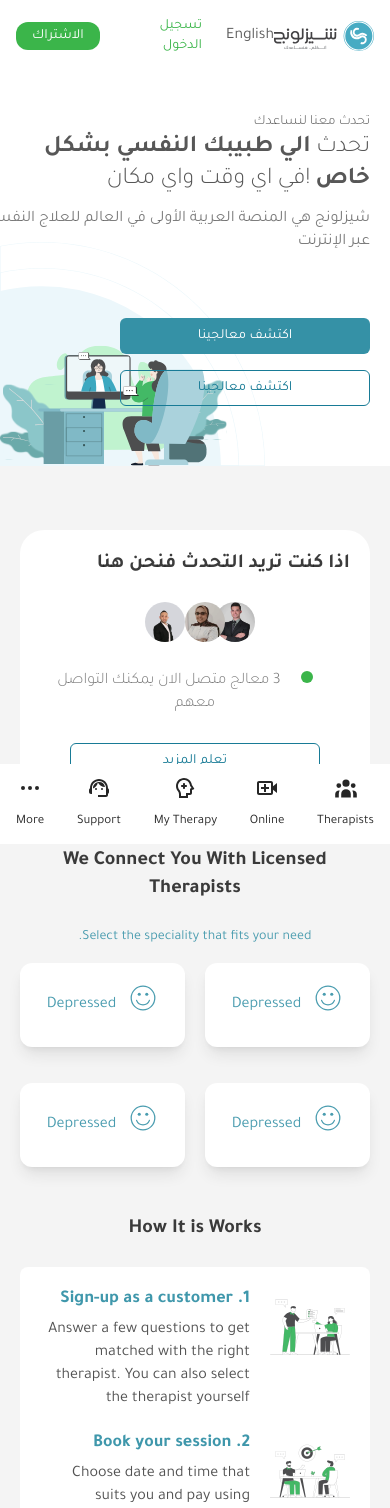
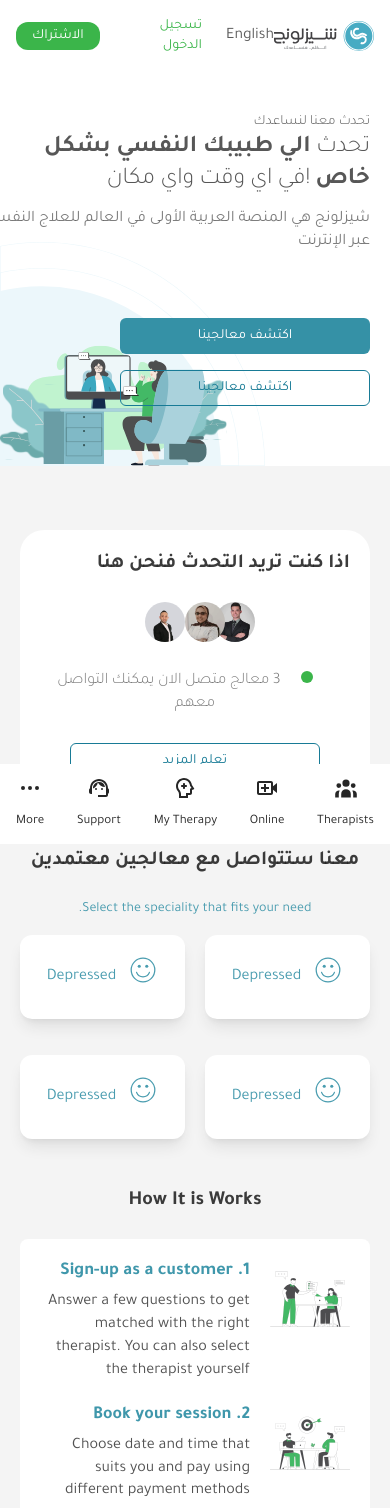
Before and after one commit to shazlong-clone/shazlong-front, a React (Create React App) app: page / in a window 390 px wide. Shown: the top 1508 px of the page. Built offline with nearby package versions, Linux system fonts and the light colour scheme.

Commit message:
add more styles

```diff
--- a/public/locales/ar/translation.json
+++ b/public/locales/ar/translation.json
@@ -13,6 +13,7 @@
     "Get_Matched":"تواصل مع المعالج",
     "Online_Therapist_Online_Header":"اذا كنت تريد التحدث فنحن هنا",
     "Learn_More":"تعلم المزيد",
-    "Online_Therapist":"{{count}} معالج متصل الان يمكنك التواصل معهم"
+    "Online_Therapist":"{{count}} معالج متصل الان يمكنك التواصل معهم",
+    "We_Connect_You_With_Licensed_Therapists":"معنا ستتواصل مع معالجين معتمدين"
 
 }
--- a/src/components/Diseases.js
+++ b/src/components/Diseases.js
@@ -1,6 +1,7 @@
 import React from 'react';
 import { CiFaceSmile } from 'react-icons/ci';
 import Header from './Header';
+import { useTranslation } from 'react-i18next';
 const diseases = [
   {
     name: 'Depressed',
@@ -20,9 +21,11 @@ const diseases = [
   },
 ];
 function Diseases() {
+  const { t, i18n } = useTranslation();
+  const currentLang = i18n.resolvedLanguage;
   return (
     <div>
-      <Header>We Connect You With Licensed Therapists</Header>
+      <Header>{t('We_Connect_You_With_Licensed_Therapists')}</Header>
       <p className='text-center text-cyan/90 text-sm'>
         Select the speciality that fits your need.
       </p>
--- a/src/components/Footer.js
+++ b/src/components/Footer.js
@@ -6,10 +6,14 @@ import SVLogoFill from '../assets/images/SVLogoFill.svg';
 
 function Footer() {
   return (
-    <div className='bg-gray/90 text-white py-10 mt-20 lg:mt-0 md:px-10 md:py-16 py-10'>
+    <div className='bg-gray/90 text-white py-10 mt-20 lg:mt-0 md:px-10 md:py-16'>
       <div className='container'>
         <section className='lg:flex lg:gap-10'>
-          <article className='text-center lg:text-start mb-5 lg:mb-0 border-b border-t-0 border-r-0 border-l-0 border-b-white border-solid lg:flex-[1_1_50%] lg:border-b-0 '>
+          <article className='
+            text-center lg:text-start mb-5
+            lg:mb-0 border-b border-t-0 border-r-0
+            border-l-0 border-b-white border-solid
+            lg:flex-[1_1_50%] lg:border-b-0 '>
             <img
               src={shezlongLogoLight}
               className='w-[50%] md:w-[40%] mb-4 lg:w-[60%]'
@@ -41,20 +45,31 @@ function Footer() {
             <div className='text-center mt-10'>
               <h2 className='text-3xl lg:text-xl lg:text-start lg:mb-5'>Join us</h2>
               <section className='lg:flex items-center gap-2'>
-                <button className='font-bold border mt-5 lg:mt-0 rounded-lg border-white text-white bg-opacity-0 bg-gray py-3 px-14 lg:px-0 md:block md:w-full'>
+                <button className='
+                  font-bold border mt-5 lg:mt-0 rounded-lg
+                 border-white text-white bg-opacity-0
+                bg-gray py-3 px-14 lg:px-0 md:block md:w-full'
+                 >
                   Join as a Client
                 </button>
                 <div className='my-3'>Or</div>
-                <button className='font-bold border rounded-lg border-white text-white bg-opacity-0 bg-gray py-3 px-14 lg:px-0 md:block md:w-full'>
+                <button className='
+                  font-bold border rounded-lg
+                 border-white text-white
+                 bg-opacity-0 bg-gray py-3
+                 px-14 lg:px-0 md:block md:w-full'>
                   Join as a Therapist
                 </button>
               </section>
-                <div className='mt-5'>if you have an account <a href='/' className='text-white hover:text-white underline'>Sign in</a> </div>
+                <div className='mt-5'>
+                    if you have an account
+                    <a href='/' className='text-white hover:text-white underline'>Sign in</a>
+                  </div>
             </div>
           </article>
         </section>
       </div>
-      <div className='text-center'>
+      <div className='text-center mt-5'>
         <a href='https://saeedkhal.github.io/saeed-khaled-portfolio/' className='text-white hover:text-white underline'>
         Copyright © {new Date().getFullYear()} <img className='w-[30px] text-cyan' src={SVLogoFill} alt='d' /> Saeed Khaled
         <br />
--- a/src/components/FooterMenu.js
+++ b/src/components/FooterMenu.js
@@ -4,7 +4,7 @@ import { BiVideoPlus } from 'react-icons/bi';
 import { MdSupportAgent } from 'react-icons/md';
 import { RiPsychotherapyLine } from 'react-icons/ri';
 import { FiMoreHorizontal } from 'react-icons/fi';
-import { Button, Drawer } from 'rsuite';
+import { Drawer } from 'rsuite';
 
 function FooterMenu() {
 
@@ -40,7 +40,7 @@ function FooterMenu() {
           <Drawer.Title className='text-center text-2xl text-cyan'>More</Drawer.Title>
         </Drawer.Header>
           <Drawer.Body>
-
+            <div></div>
           </Drawer.Body>
         </Drawer>
     </div>
--- a/src/components/NavBar.js
+++ b/src/components/NavBar.js
@@ -10,7 +10,7 @@ function NavBar() {
   const currLang = i18n.resolvedLanguage;
   useEffect(() =>{
     applyRtlCssStyles(currLang)
-  },[currLang])
+  },[currLang]);
   return (
     <div className='items-center border-b-[1px] border-gray/10 px-4 py-3 lg:px-20 bg-white'>
       <div className='max-w-6xl flex justify-between items-center m-auto'>
--- a/src/i18n/index.js
+++ b/src/i18n/index.js
@@ -26,6 +26,8 @@ i18n
       loadPath: '/locales/{{lng}}/translation.json',
     }
 
+
+
   });
   i18n.services.formatter.add('DATE_HUGE', (value, lng, options) => {
     return DateTime.fromJSDate(value).setLocale(lng).toLocaleString(DateTime.DATE_HUGE)
--- a/src/index.css
+++ b/src/index.css
@@ -9,6 +9,7 @@
 /* slick slider css */
 @import url('./assets/css/slick.min.css');
 /* my css */
+
 :root {
   --green: theme(colors.green);
   --gray: theme(colors.gray);
```
